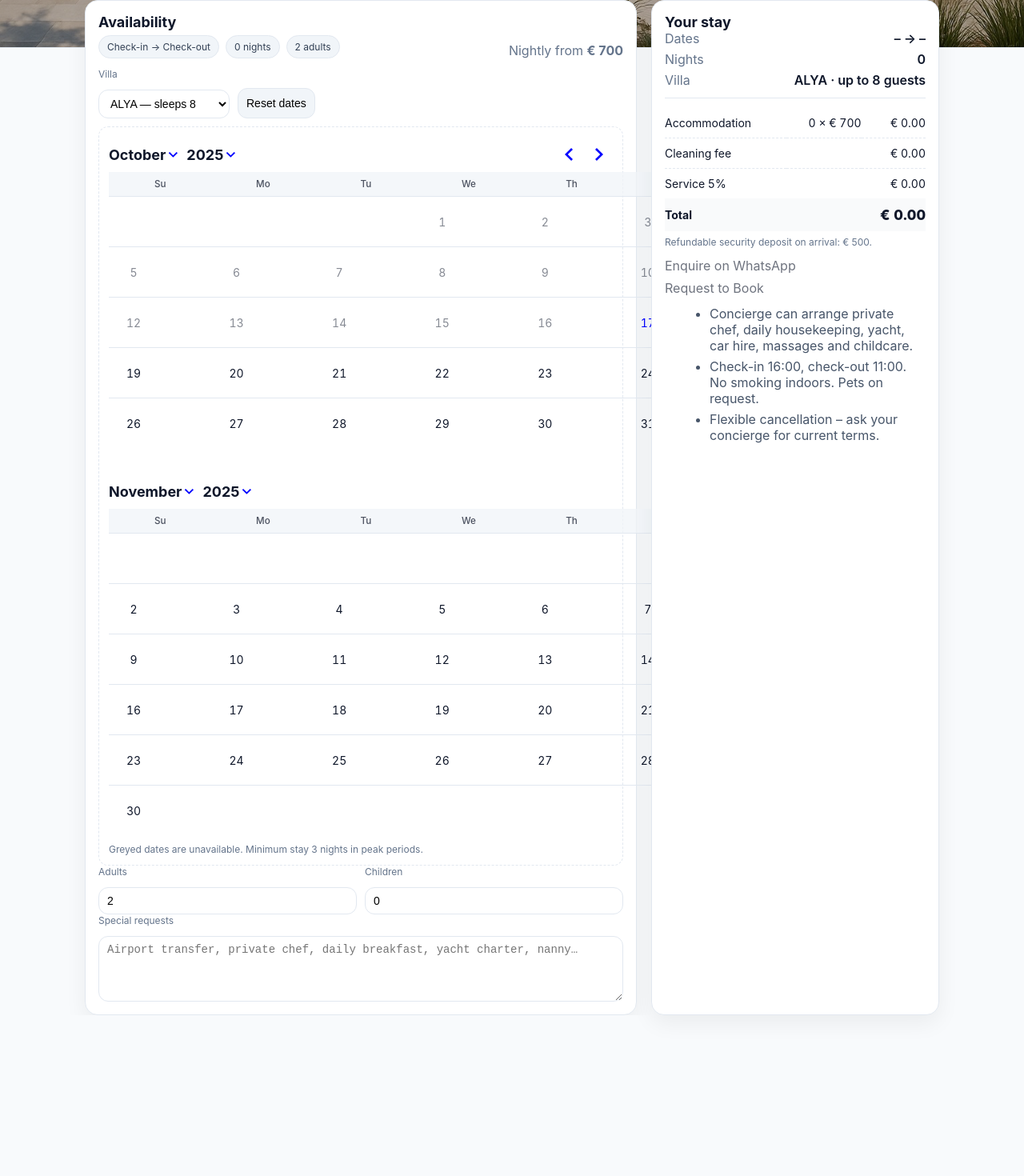
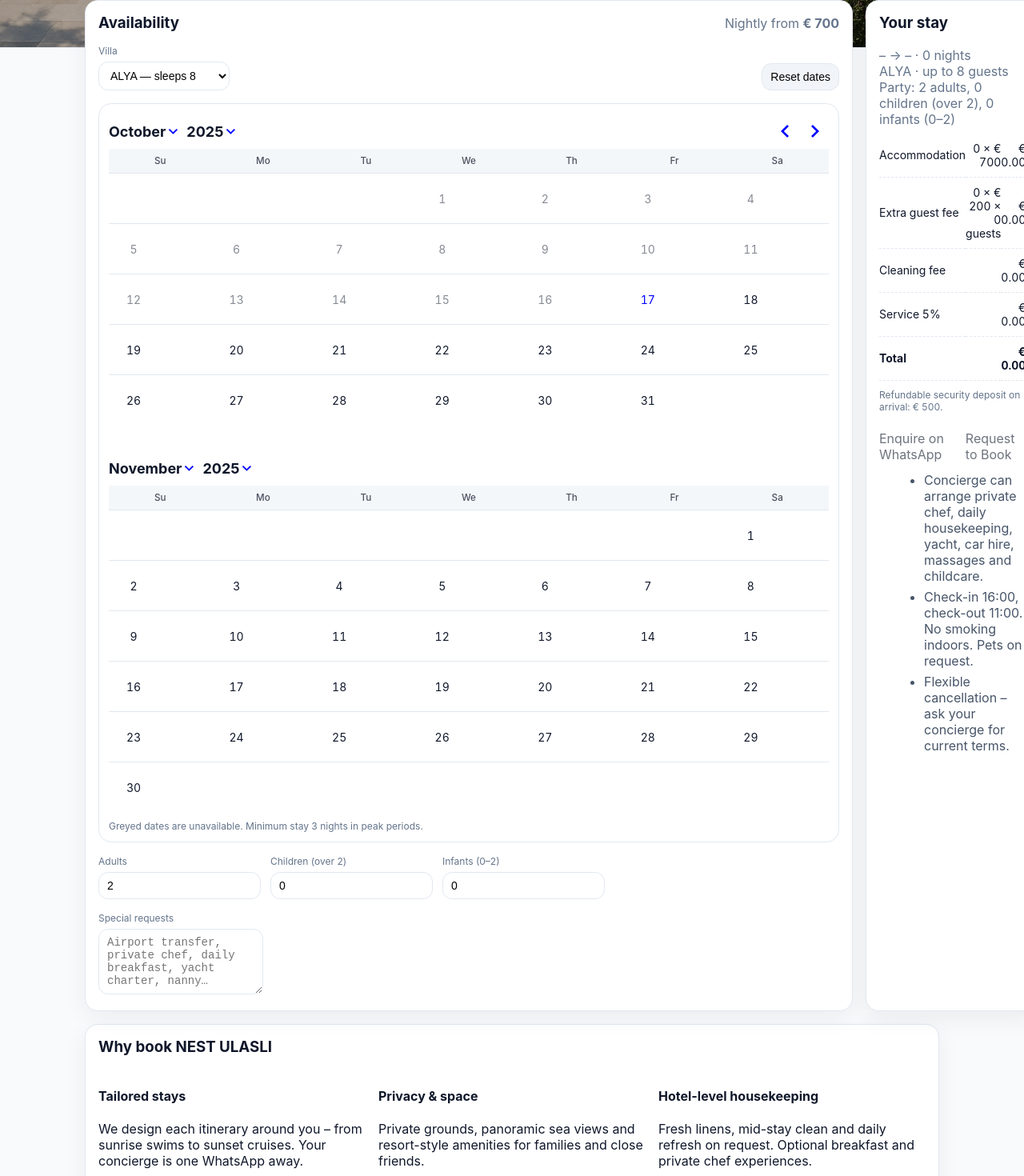
Before and after one commit to dirvass/nest-planner, a React (Vite) app: page /book in a window 1280 px wide. Shown: the part 740-2210 px from the top of the page at 80% size. Before the commit the page ends 2009 px from the top, so only its background shows below. Built offline with nearby package versions, Linux system fonts and the light colour scheme.

Commit message:
Update BookingPage.tsx

```diff
--- a/src/BookingPage.tsx
+++ b/src/BookingPage.tsx
@@ -1,3 +1,4 @@
+// src/BookingPage.tsx
 import React, { useEffect, useMemo, useState } from "react";
 import { DayPicker, DateRange } from "react-day-picker";
 import { differenceInCalendarDays, format, isBefore, startOfToday } from "date-fns";
@@ -5,12 +6,13 @@ import "react-day-picker/dist/style.css";
 
 /* ---------- Config ---------- */
 type VillaKey = "ALYA" | "ZEHRA";
+
 const VILLAS: Record<VillaKey, { name: string; nightlyEUR: number; sleeps: number }> = {
   ALYA:  { name: "ALYA",  nightlyEUR: 700, sleeps: 8 },
   ZEHRA: { name: "ZEHRA", nightlyEUR: 550, sleeps: 6 },
 };
 
-// demo booked ranges (örn. peak tarihler)
+// demo booked ranges – replace with real availability as needed
 const BOOKED: Record<VillaKey, { from: Date; to: Date }[]> = {
   ALYA: [
     { from: new Date(new Date().getFullYear(), 6, 12), to: new Date(new Date().getFullYear(), 6, 18) },
@@ -21,8 +23,13 @@ const BOOKED: Record<VillaKey, { from: Date; to: Date }[]> = {
   ]
 };
 
+// pricing
 const CLEANING_FEE = 150;
 const SERVICE_FEE_PCT = 0.05;
+const EXTRA_GUEST_FEE_EUR = 200;   // per extra guest (older than 2 yrs), PER NIGHT
+const INCLUDED_GUESTS = 2;
+
+// booking policy
 const MIN_NIGHTS = 3;
 
 /* ---------- Helpers ---------- */
@@ -34,35 +41,50 @@ const euro = (n: number) => `€ ${n.toFixed(2)}`;
 
 /* ---------- Component ---------- */
 export default function BookingPage() {
-  const [villa, setVilla]     = useState<VillaKey>("ALYA");
-  const [range, setRange]     = useState<DateRange | undefined>();
-  const [adults, setAdults]   = useState(2);
-  const [children, setChildren] = useState(0);
-  const [note, setNote]       = useState("");
-  const [months, setMonths]   = useState(2);
+  const [villa, setVilla] = useState<VillaKey>("ALYA");
+  const [range, setRange] = useState<DateRange | undefined>();
+  const [adults, setAdults] = useState(2);
+  const [childrenOver2, setChildrenOver2] = useState(0);
+  const [infants02, setInfants02] = useState(0); // 0–2 years (free)
+  const [note, setNote] = useState("");
+  const [months, setMonths] = useState<number>(2);
 
-  // responsive months
+  // responsive months for calendar
   useEffect(() => {
-    const onResize = () => setMonths(window.innerWidth < 900 ? 1 : 2);
+    const onResize = () => setMonths(window.innerWidth < 980 ? 1 : 2);
     onResize();
     window.addEventListener("resize", onResize);
     return () => window.removeEventListener("resize", onResize);
   }, []);
 
-  const today     = startOfToday();
+  const n = nightsOf(range);
   const villaInfo = VILLAS[villa];
-  const nights    = nightsOf(range);
-  const overCap   = adults + children > villaInfo.sleeps;
-  const underMin  = nights > 0 && nights < MIN_NIGHTS;
 
-  const disabled = [{ before: today }, ...BOOKED[villa]];
+  // Capacity check (infants don't count towards surcharge; keep capacity rule simple)
+  const partySizeExclInfants = adults + childrenOver2;
+  const overCapacity = partySizeExclInfants > villaInfo.sleeps;
+  const underMinNights = n > 0 && n < MIN_NIGHTS;
 
+  // ------- Pricing logic with extra-guest rule -------
+  const extraGuests = Math.max(0, partySizeExclInfants - INCLUDED_GUESTS);
   const price = useMemo(() => {
-    const base = nights * villaInfo.nightlyEUR;
-    const cleaning = nights > 0 ? CLEANING_FEE : 0;
-    const service = (base + cleaning) * SERVICE_FEE_PCT;
-    return { base, cleaning, service, total: base + cleaning + service, deposit: 500 };
-  }, [nights, villaInfo.nightlyEUR]);
+    const base = n * villaInfo.nightlyEUR;
+    const extraGuestFee = n > 0 ? n * EXTRA_GUEST_FEE_EUR * extraGuests : 0;
+    const cleaning = n > 0 ? CLEANING_FEE : 0;
+    const service = (base + cleaning + extraGuestFee) * SERVICE_FEE_PCT;
+    return {
+      base,
+      extraGuestFee,
+      cleaning,
+      service,
+      total: base + extraGuestFee + cleaning + service,
+      deposit: 500
+    };
+  }, [n, villaInfo.nightlyEUR, extraGuests]);
+
+  // calendar disable rules
+  const today = startOfToday();
+  const disabledDates = [{ before: today }, ...BOOKED[villa]];
 
   const waText = encodeURIComponent(
     [
@@ -70,17 +92,19 @@ export default function BookingPage() {
       `Villa: ${villaInfo.name}`,
       range?.from ? `Check-in: ${format(range.from, "dd MMM yyyy")}` : "Check-in: –",
       range?.to   ? `Check-out: ${format(range.to,   "dd MMM yyyy")}` : "Check-out: –",
-      `Guests: ${adults} adults, ${children} children (sleeps up to ${villaInfo.sleeps})`,
-      `Nights: ${nights}`,
-      `Estimated total: ${euro(price.total)} (excl. refundable deposit € ${price.deposit.toFixed(0)})`,
+      `Guests: ${adults} adults, ${childrenOver2} children (over 2), ${infants02} infants (0–2)`,
+      `Nights: ${n}`,
+      `Included guests: ${INCLUDED_GUESTS}; Extra chargeable guests: ${extraGuests} @ €${EXTRA_GUEST_FEE_EUR}/night`,
+      `Estimate: ${euro(price.total)} (excl. refundable deposit € ${price.deposit.toFixed(0)})`,
       note ? `Note: ${note}` : ""
     ].join("\n")
   );
-  const canSubmit = nights >= MIN_NIGHTS && !overCap;
+
+  const canSubmit = n >= MIN_NIGHTS && !overCapacity;
 
   return (
     <>
-      {/* HERO */}
+      {/* HERO with global nav (Home / Planner / Book) */}
       <header className="header">
         <div className="nav-buttons">
           <a href="/" className="nav-btn">Home</a>
@@ -89,35 +113,29 @@ export default function BookingPage() {
         </div>
         <div className="header-inner" style={{ textAlign: "center" }}>
           <span className="badge">by Dizman</span>
-          <h1 className="hero-title">NEST ULASLI – Book & Enquire</h1>
-          <p className="hero-subtitle">Private luxury villa with concierge service – seamless booking, curated experiences.</p>
+          <h1 className="title">NEST ULASLI – Book & Enquire</h1>
+          <div className="subtitle">
+            Private luxury villa with concierge service – seamless booking, curated experiences.
+          </div>
         </div>
       </header>
 
       {/* CONTENT */}
       <main className="container">
-        <div className="booking-grid redesigned">
-          {/* LEFT PANEL */}
-          <section className="panel">
-            <div className="panel-head">
-              <div>
-                <h3 className="panel-title">Availability</h3>
-                <div className="chips">
-                  <span className="chip">
-                    {range?.from ? format(range.from, "dd MMM") : "Check-in"} →
-                    {range?.to ? ` ${format(range.to, "dd MMM")}` : " Check-out"}
-                  </span>
-                  <span className="chip">{nights} night{nights === 1 ? "" : "s"}</span>
-                  <span className="chip">{adults} adult{adults > 1 ? "s" : ""}{children ? `, ${children} child` : ""}</span>
-                </div>
-              </div>
-              <div className="price-note">Nightly from <strong>€ {villaInfo.nightlyEUR.toFixed(0)}</strong></div>
+        <section className="shell booking-grid">
+          {/* LEFT: calendar & form */}
+          <div className="card stack">
+            <div className="section-header">
+              <h3 style={{ margin: 0 }}>Availability</h3>
+              <div className="muted">Nightly from <strong>€ {villaInfo.nightlyEUR.toFixed(0)}</strong></div>
             </div>
 
-            <div className="panel-row">
-              <div className="field">
-                <label>Villa</label>
+            {/* Villa + reset */}
+            <div className="row">
+              <div>
+                <label className="label">Villa</label>
                 <select
+                  aria-label="Select villa"
                   value={villa}
                   onChange={(e) => { setVilla(e.target.value as VillaKey); setRange(undefined); }}
                 >
@@ -125,30 +143,33 @@ export default function BookingPage() {
                   <option value="ZEHRA">ZEHRA — sleeps 6</option>
                 </select>
               </div>
-              <button className="btn ghost" onClick={() => setRange(undefined)} style={{ height: 38 }}>
+              <div className="spacer" />
+              <button className="ghost" onClick={() => setRange(undefined)} aria-label="Reset dates">
                 Reset dates
               </button>
             </div>
 
-            <div className="calendar">
+            {/* Calendar */}
+            <div className="calendar-card">
               <DayPicker
                 mode="range"
                 numberOfMonths={months}
                 selected={range}
                 onSelect={(r) => {
-                  if (r?.from && r?.to && isBefore(r.to, r.from)) setRange({ from: r.to, to: r.from });
-                  else setRange(r);
+                  if (r?.from && r?.to && isBefore(r.to, r.from)) {
+                    setRange({ from: r.to, to: r.from });
+                  } else {
+                    setRange(r);
+                  }
                 }}
                 fromDate={today}
-                disabled={disabled}
+                disabled={disabledDates}
                 captionLayout="dropdown"
                 pagedNavigation
                 styles={{
-                  caption: { fontWeight: 700 },
-                  day: { borderRadius: 10, height: 40, width: 40 },
-                  day_selected: { backgroundColor: "#0ea5b7", color: "#fff" },
-                  day_range_middle: { backgroundColor: "rgba(14,165,183,.12)" },
-                  day_disabled: { color: "#cbd5e1" }
+                  day: { borderRadius: 10 },
+                  day_selected: { backgroundColor: "#0ea5b7", color: "white" },
+                  day_range_middle: { backgroundColor: "rgba(14,165,183,.15)" }
                 }}
               />
               <div className="helper">
@@ -156,82 +177,116 @@ export default function BookingPage() {
               </div>
             </div>
 
-            <div className="grid-two">
-              <div className="field">
-                <label>Adults</label>
-                <input type="number" min={1} value={adults} onChange={(e) => setAdults(Math.max(1, Number(e.target.value||1)))} />
+            {/* Guests */}
+            <div className="row">
+              <div>
+                <label className="label">Adults</label>
+                <input
+                  type="number"
+                  min={1}
+                  value={adults}
+                  onChange={(e) => setAdults(Math.max(1, Number(e.target.value || 1)))}
+                />
               </div>
-              <div className="field">
-                <label>Children</label>
-                <input type="number" min={0} value={children} onChange={(e) => setChildren(Math.max(0, Number(e.target.value||0)))} />
+              <div>
+                <label className="label">Children (over 2)</label>
+                <input
+                  type="number"
+                  min={0}
+                  value={childrenOver2}
+                  onChange={(e) => setChildrenOver2(Math.max(0, Number(e.target.value || 0)))}
+                />
+              </div>
+              <div>
+                <label className="label">Infants (0–2)</label>
+                <input
+                  type="number"
+                  min={0}
+                  value={infants02}
+                  onChange={(e) => setInfants02(Math.max(0, Number(e.target.value || 0)))}
+                />
               </div>
             </div>
 
-            {overCap && (
-              <div className="notice error">
+            {overCapacity && (
+              <div className="error">
                 This villa sleeps up to {villaInfo.sleeps}. Please reduce guests or choose the other villa.
               </div>
             )}
 
-            <div className="field">
-              <label>Special requests</label>
+            {/* Notes */}
+            <div>
+              <label className="label">Special requests</label>
               <textarea
+                value={note}
+                onChange={(e) => setNote(e.target.value)}
+                placeholder="Airport transfer, private chef, daily breakfast, yacht charter, nanny…"
                 rows={4}
-                placeholder="Airport transfer, private chef, daily breakfast, yacht charter, nanny…"
-                value={note}
-                onChange={(e)=>setNote(e.target.value)}
               />
             </div>
-          </section>
+          </div>
 
-          {/* RIGHT SUMMARY (STICKY) */}
-          <aside className="summary sticky">
-            <h3 className="panel-title" style={{ marginTop: 0 }}>Your stay</h3>
-
-            <div className="summary-line">
-              <div className="summary-label">Dates</div>
-              <div className="summary-value">
-                {range?.from ? format(range.from, "dd MMM yyyy") : "–"} → {range?.to ? format(range.to, "dd MMM yyyy") : "–"}
-              </div>
+          {/* RIGHT: sticky summary */}
+          <aside className="card sticky summary">
+            <h3 style={{ marginTop: 0 }}>Your stay</h3>
+            <div className="muted" style={{ marginBottom: 8 }}>
+              {range?.from ? format(range.from, "dd MMM yyyy") : "–"} → {range?.to ? format(range.to!, "dd MMM yyyy") : "–"} · {n} {n === 1 ? "night" : "nights"}
+              <br />
+              {villaInfo.name} · up to {villaInfo.sleeps} guests
+              <br />
+              Party: {adults} adults, {childrenOver2} children (over 2), {infants02} infants (0–2)
             </div>
-            <div className="summary-line">
-              <div className="summary-label">Nights</div>
-              <div className="summary-value">{nights}</div>
-            </div>
-            <div className="summary-line">
-              <div className="summary-label">Villa</div>
-              <div className="summary-value">{villaInfo.name} · up to {villaInfo.sleeps} guests</div>
-            </div>
-
-            <hr className="sep" />
 
             <table className="price-table">
               <tbody>
-                <tr><td>Accommodation</td><td className="end">{nights} × € {villaInfo.nightlyEUR.toFixed(0)}</td><td className="end">{euro(price.base)}</td></tr>
-                <tr><td>Cleaning fee</td><td/><td className="end">{euro(price.cleaning)}</td></tr>
-                <tr><td>Service {Math.round(SERVICE_FEE_PCT*100)}%</td><td/><td className="end">{euro(price.service)}</td></tr>
+                <tr>
+                  <td>Accommodation</td>
+                  <td className="end">{n} × € {villaInfo.nightlyEUR.toFixed(0)}</td>
+                  <td className="end">{euro(price.base)}</td>
+                </tr>
+                <tr>
+                  <td>Extra guest fee</td>
+                  <td className="end">
+                    {n} × € {EXTRA_GUEST_FEE_EUR} × {extraGuests} {extraGuests === 1 ? "guest" : "guests"}
+                  </td>
+                  <td className="end">{euro(price.extraGuestFee)}</td>
+                </tr>
+                <tr>
+                  <td>Cleaning fee</td>
+                  <td />
+                  <td className="end">{euro(price.cleaning)}</td>
+                </tr>
+                <tr>
+                  <td>Service {Math.round(SERVICE_FEE_PCT * 100)}%</td>
+                  <td />
+                  <td className="end">{euro(price.service)}</td>
+                </tr>
+                <tr className="total">
+                  <td>Total</td>
+                  <td />
+                  <td className="end">{euro(price.total)}</td>
+                </tr>
+                <tr>
+                  <td colSpan={3} className="muted small">
+                    Refundable security deposit on arrival: € {price.deposit.toFixed(0)}.
+                  </td>
+                </tr>
               </tbody>
-              <tfoot>
-                <tr><td colSpan={2} className="total-label">Total</td><td className="end total-amount">{euro(price.total)}</td></tr>
-              </tfoot>
             </table>
 
-            <div className="muted small" style={{ marginTop: 6 }}>
-              Refundable security deposit on arrival: € {price.deposit.toFixed(0)}.
-            </div>
-
-            {underMin && (
-              <div className="notice warn" style={{ marginTop: 10 }}>
+            {underMinNights && (
+              <div className="error" style={{ marginTop: 8 }}>
                 Minimum stay is {MIN_NIGHTS} nights. Please adjust your dates.
               </div>
             )}
 
-            <div className="cta-col">
+            <div className="cta-row">
               <a
                 className={`btn primary ${!canSubmit ? "disabled" : ""}`}
                 aria-disabled={!canSubmit}
                 href={canSubmit ? `https://wa.me/00000000000?text=${waText}` : undefined}
-                target="_blank" rel="noreferrer"
+                target="_blank"
+                rel="noreferrer"
               >
                 Enquire on WhatsApp
               </a>
@@ -250,7 +305,26 @@ export default function BookingPage() {
               <li>Flexible cancellation – ask your concierge for current terms.</li>
             </ul>
           </aside>
-        </div>
+        </section>
+
+        {/* Reasons */}
+        <section className="card stack shell" style={{ marginTop: 16 }}>
+          <h3 style={{ marginTop: 0 }}>Why book NEST ULASLI</h3>
+          <div className="reasons">
+            <div>
+              <h4>Tailored stays</h4>
+              <p>We design each itinerary around you – from sunrise swims to sunset cruises. Your concierge is one WhatsApp away.</p>
+            </div>
+            <div>
+              <h4>Privacy & space</h4>
+              <p>Private grounds, panoramic sea views and resort-style amenities for families and close friends.</p>
+            </div>
+            <div>
+              <h4>Hotel-level housekeeping</h4>
+              <p>Fresh linens, mid-stay clean and daily refresh on request. Optional breakfast and private chef experiences.</p>
+            </div>
+          </div>
+        </section>
       </main>
     </>
   );
```
